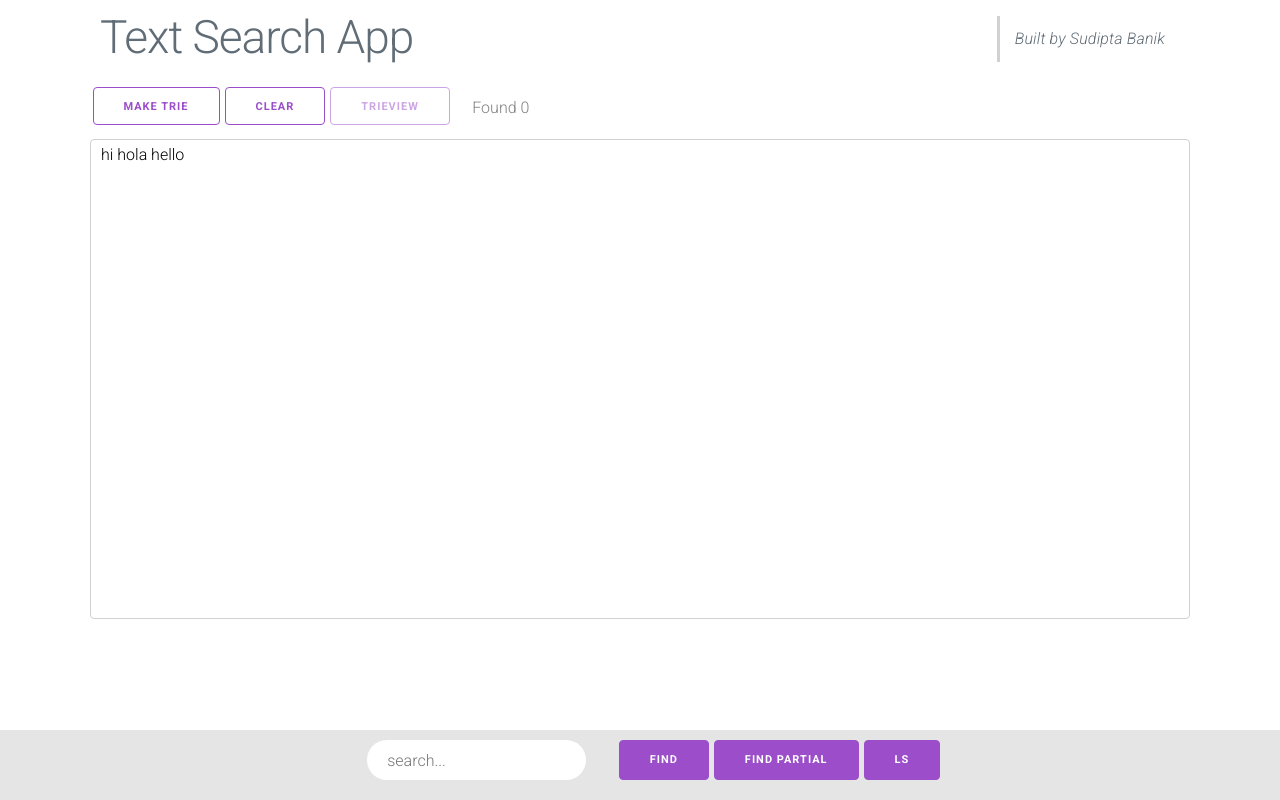
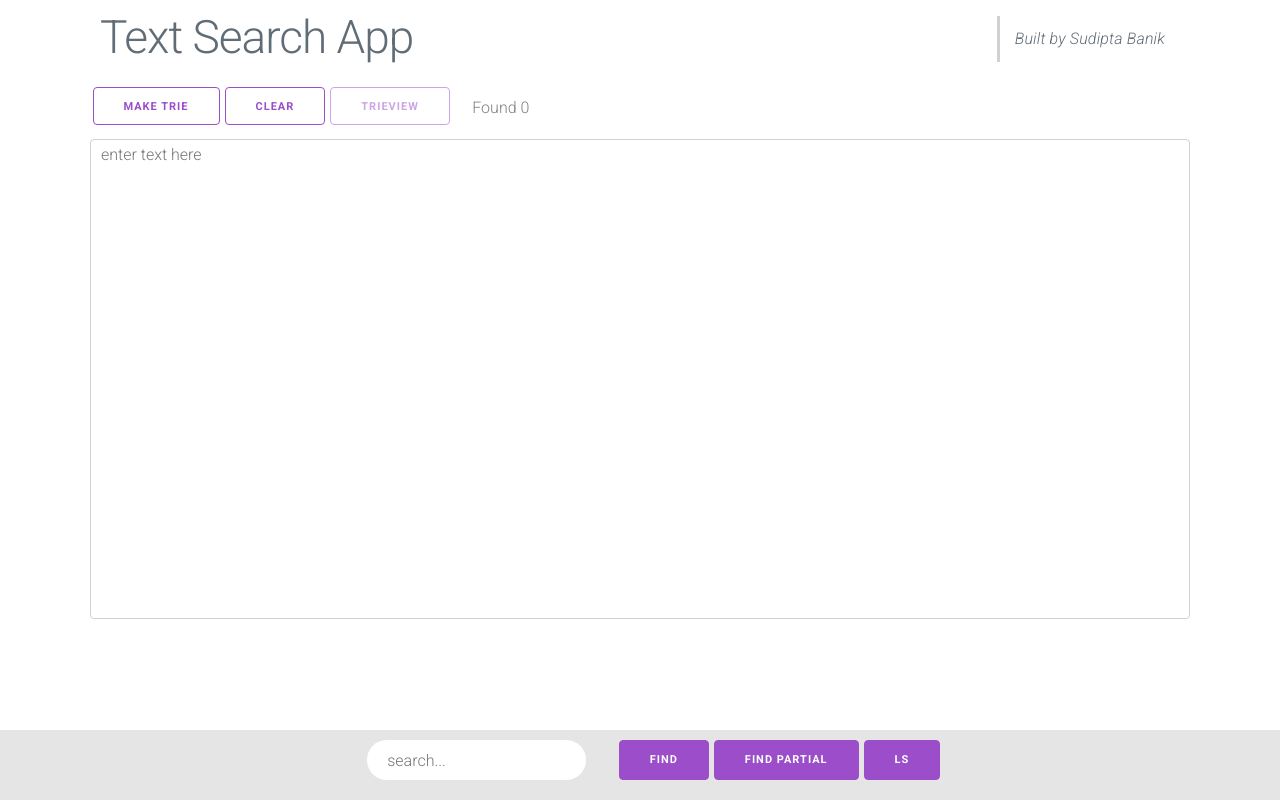
Before and after one commit to baniksudipto/textsearch, an Angular app: page / in a window 1280 px wide. Built offline with nearby package versions, Linux system fonts and the light colour scheme.

Commit message:
clear default text

```diff
--- a/src/app/app.component.ts
+++ b/src/app/app.component.ts
@@ -9,7 +9,7 @@ import {Trie} from './models/trie';
 })
 export class AppComponent implements OnInit {
   title = 'textsearch';
-  textData = 'hi hola hello';
+  textData = '';
   words: string[] = [];
   highlighted: Set<number> = null;
   made = false;
```
